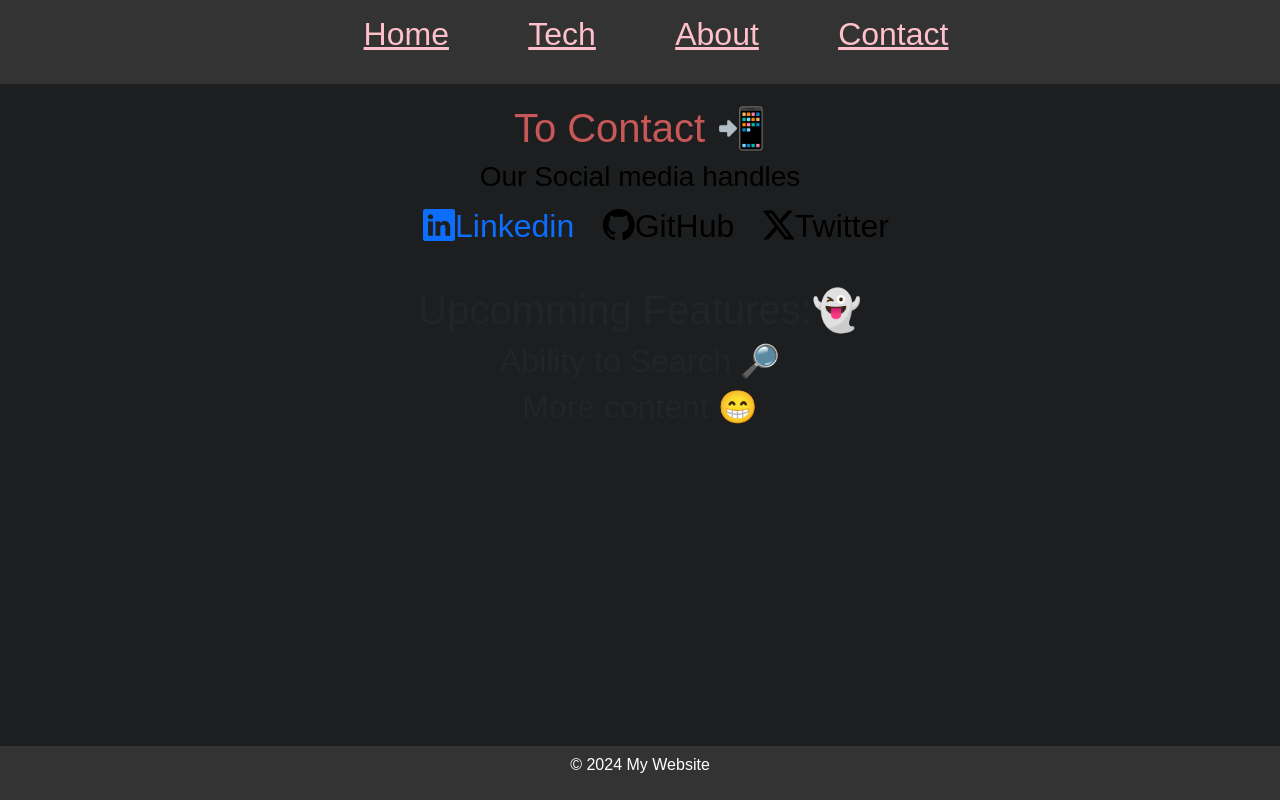
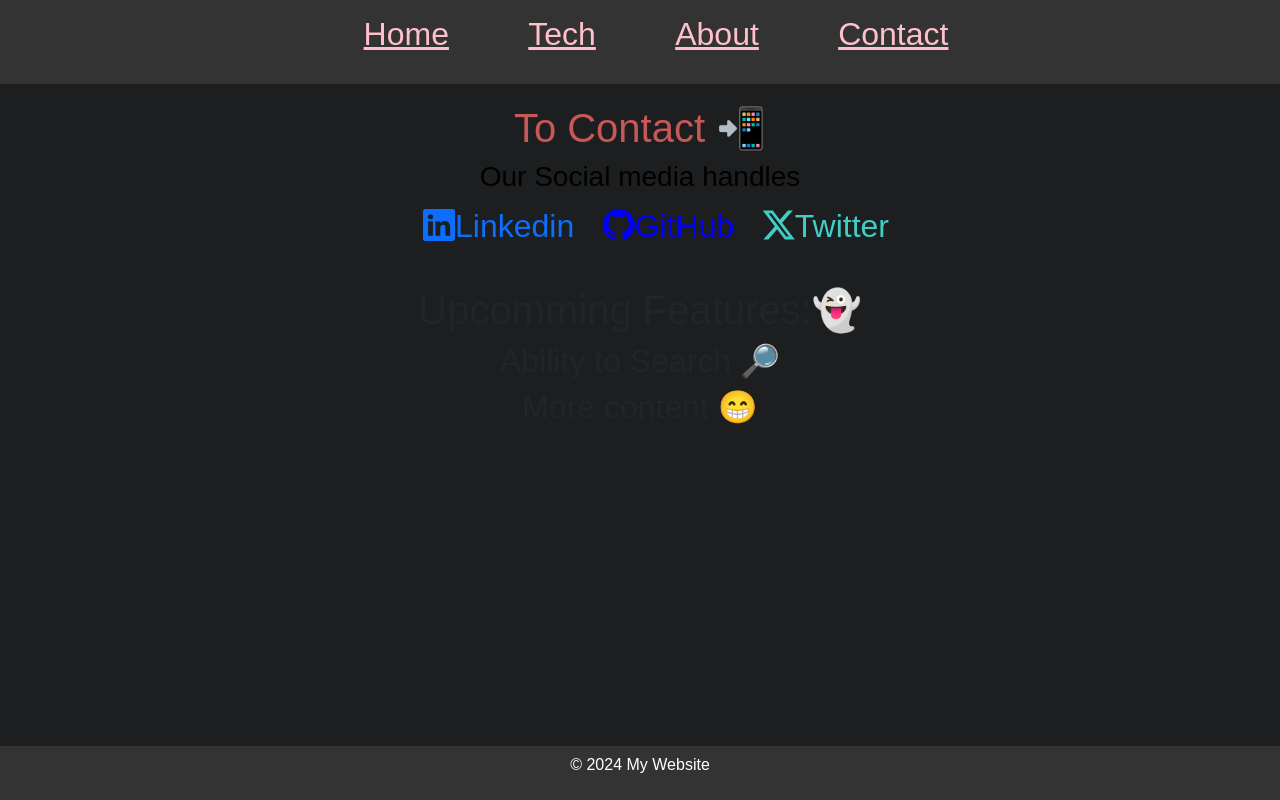
Before and after one commit to AVINASH-CODER-PRO/TopTracker, a plain HTML site: page contact.html in a window 1280 px wide. Drawn offline with nearby package versions, Linux system fonts and the light colour scheme; a web font is replaced by a local one.

Commit message:
Update contact.html

```diff
--- a/contact.html
+++ b/contact.html
@@ -32,8 +32,8 @@
             <nav class="contact">
                 <ul class="social-icons">
                     <li><a href="https://taplink.cc/toptracker" target="_blank" style="text-decoration: none;"><i class="bi bi-linkedin"></i>Linkedin</a></li>
-                    <li><a href="https://taplink.cc/toptrackergithub" target="_blank" style="text-decoration: none; color: black;"><i class="bi bi-github"></i>GitHub</a></li>
-                    <li><a href ="https://twitter.com/_AvinashSharma_" target="_blank" style="text-decoration: none; color: black;"><i class="bi bi-twitter-x"></i>Twitter</a></li>
+                    <li><a href="https://taplink.cc/toptrackergithub" target="_blank" style="text-decoration: none; color: blue;"><i class="bi bi-github"></i>GitHub</a></li>
+                    <li><a href ="https://twitter.com/_AvinashSharma_" target="_blank" style="text-decoration: none; color: rgb(66, 205, 196);"><i class="bi bi-twitter-x"></i>Twitter</a></li>
                 </ul>
             </nav>
 
```
